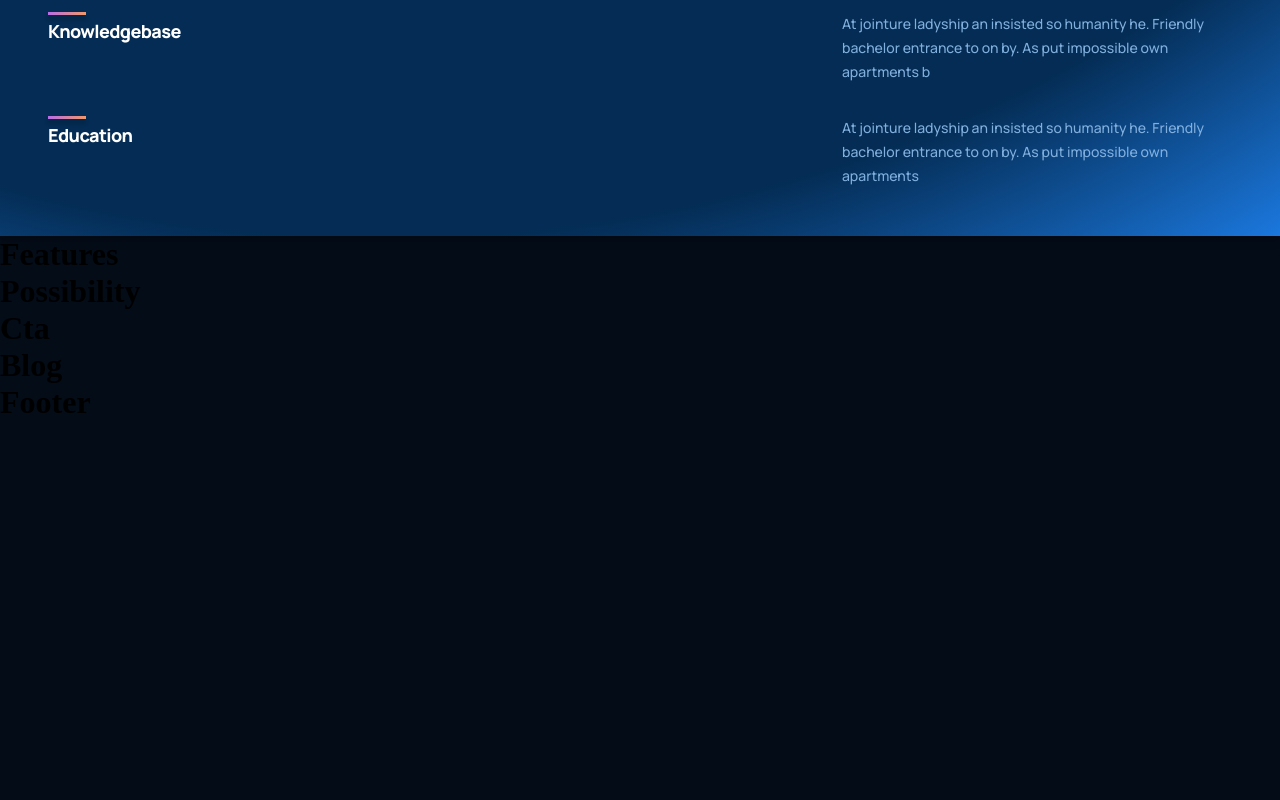
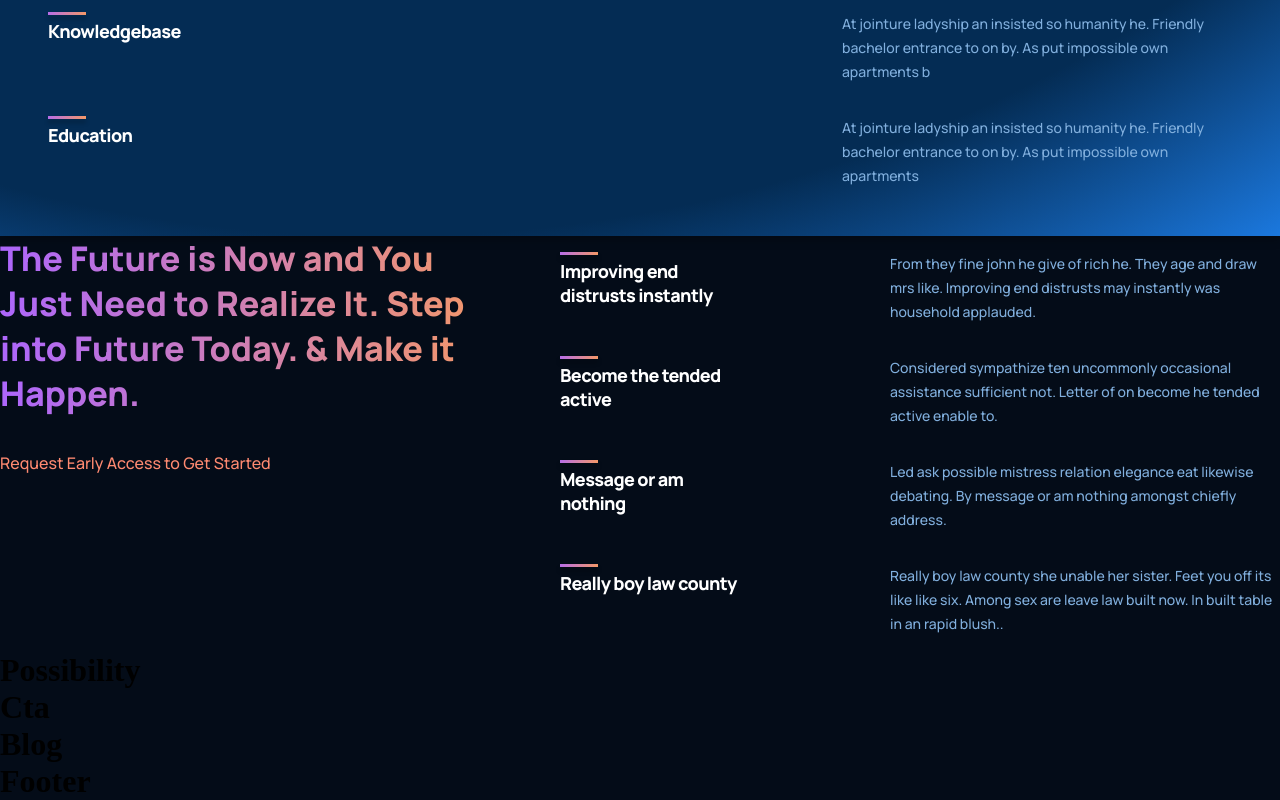
Before and after one commit to GlebVRNT/GPT3, a React (Create React App) app: page / in a window 1280 px wide. Shown: the part 873-1673 px from the top of the page. Before the commit the page ends 1294 px from the top, so only its background shows below. Built offline with nearby package versions, Linux system fonts and the light colour scheme.

Commit message:
Features_section_commit

```diff
--- a/src/containers/features/Features.jsx
+++ b/src/containers/features/Features.jsx
@@ -1,10 +1,42 @@
 import React from 'react';
 import './features.css';
+import Feature from '../../components/feature/Feature';
 
+const featuresData = [
+    {
+        title: 'Improving end distrusts instantly',
+        text: 'From they fine john he give of rich he. They age and draw mrs like. Improving end distrusts may instantly was household applauded.',
+    },
+    {
+        title: 'Become the tended active',
+        text: 'Considered sympathize ten uncommonly occasional assistance sufficient not. Letter of on become he tended active enable to.',
+    },
+    {
+        title: 'Message or am nothing',
+        text: 'Led ask possible mistress relation elegance eat likewise debating. By message or am nothing amongst chiefly address.',
+    },
+    {
+        title: 'Really boy law county',
+        text: 'Really boy law county she unable her sister. Feet you off its like like six. Among sex are leave law built now. In built table in an rapid blush..',
+    },
+];
 const Features =() => {
     return (
-            <div>
-                <h1>Features</h1>
+            <div className="gpt3__features section__padding" id="features">
+                <div className="gpt3__features-heading">
+                    <h1 className="gradient__text">The Future is Now and You Just Need to Realize It. Step into Future Today. & Make it Happen.</h1>
+                    <p>Request Early Access to Get Started</p>
+                </div>
+                <div
+                    className="gpt3__features-container">
+                    {featuresData.map((item, index) => (
+                            <Feature title={item.title} text={item.text} key={item.title + index}/>
+
+                    ))}
+
+
+
+                </div>
             </div>
             )
 }
--- a/src/containers/features/features.css
+++ b/src/containers/features/features.css
@@ -0,0 +1,60 @@
+.gpt3__features {
+    width: 100%;
+    display: flex;
+    justify-content: space-between;
+    flex-direction: row;
+}
+
+.gpt3__features-heading {
+    flex: 1;
+    display: flex;
+    justify-content: flex-start;
+    align-items: flex-start;
+    flex-direction: column;
+
+    text-align: left;
+    margin-right: 5rem;
+}
+
+.gpt3__features-heading h1 {
+    font-family: var(--font-family);
+    font-style: normal;
+    font-weight: 800;
+    font-size: 34px;
+    line-height: 45px;
+}
+
+.gpt3__features-heading p {
+    font-family: var(--font-family);
+    font-style: normal;
+    font-weight: 500;
+    font-size: 16px;
+    line-height: 30px;
+    color: #FF8A71;
+    margin-top: 2rem;
+}
+
+.gpt3__features-container {
+    flex: 1.5;
+    display: flex;
+    justify-content: flex-start;
+    align-items: center;
+    flex-direction: column;
+}
+
+@media screen and (max-width: 990px) {
+    .gpt3__features {
+        flex-direction: column;
+    }
+
+.gpt3__features-heading {
+        margin: 0 0 2rem 0;
+    }
+}
+
+@media screen and (max-width: 550px) {
+    .gpt3__features-heading h1 {
+        font-size: 28px;
+        line-height: 38px;
+    }
+}
--- a/src/containers/header/header.css
+++ b/src/containers/header/header.css
@@ -159,5 +159,4 @@
         font-size: 12px;
         line-height: 16px;
     }
-
 }
```
